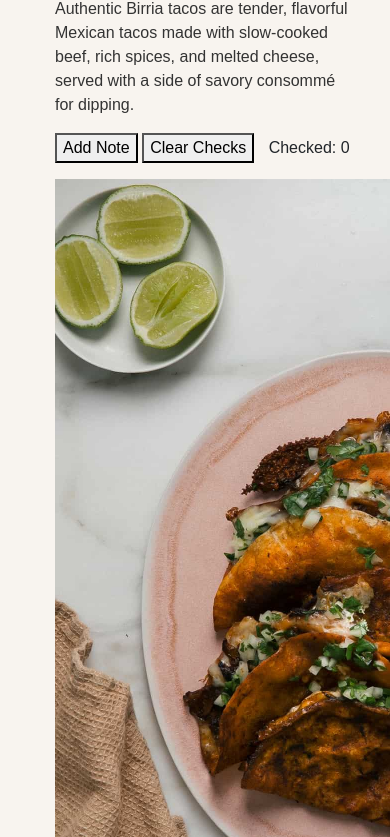
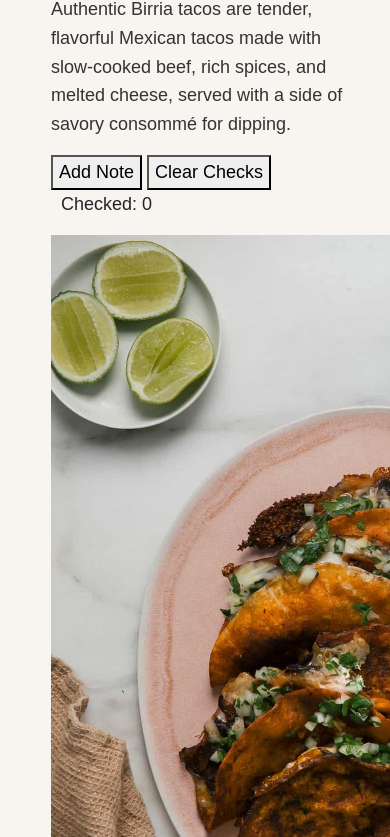
Before and after one commit to uchinerey-gift/techtonica-projects2, a plain HTML site: page recipe-page2/index.html in a window 390 px wide. Shown: the part 135-972 px from the top of the page. Drawn offline with nearby package versions, Linux system fonts and the light colour scheme.

Commit message:
add simple mobile media query for readability

```diff
--- a/recipe-page2/style.css
+++ b/recipe-page2/style.css
@@ -41,3 +41,10 @@ body>p {
     text-decoration: line-through;
     color: #777;
 }
+@media (max-width: 600px) {
+    body {
+        padding: 16px;
+        font-size: 18px;
+        line-height: 1.6;
+    }
+}
```
